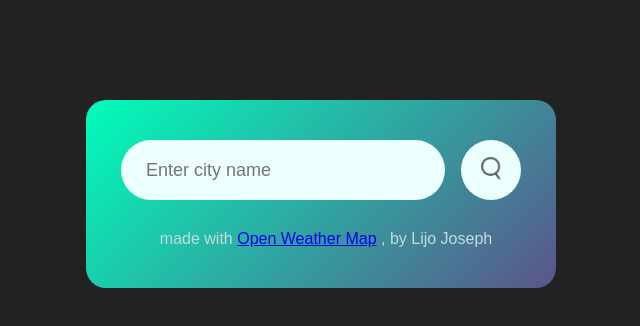
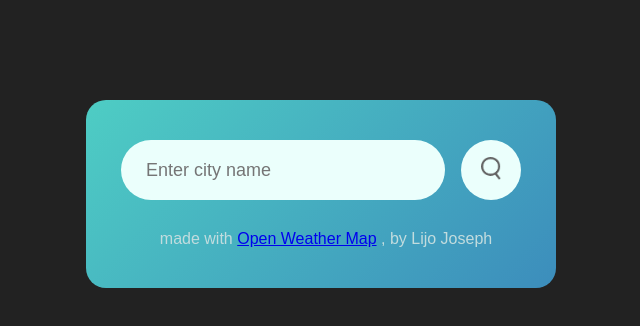
Before and after one commit to 21lj/Front_end_projects, a plain HTML site: page weatherApp/index.html in a window 1280 px wide. Shown: the whole page, without its empty margins (319-959 px from the left). Drawn offline with Linux system fonts and the light colour scheme.

Commit message:
style.css

```diff
--- a/weatherApp/style.css
+++ b/weatherApp/style.css
@@ -10,7 +10,7 @@ body{
 .card{
     width: 90%;
     max-width: 470px;
-    background: linear-gradient(135deg,#00feba,#5b548a);
+    background: linear-gradient(135deg, #4ecdc4, #3c8dbc);
     color: #fff;
     margin: 100px auto 0;
     border-radius: 20px;
```
